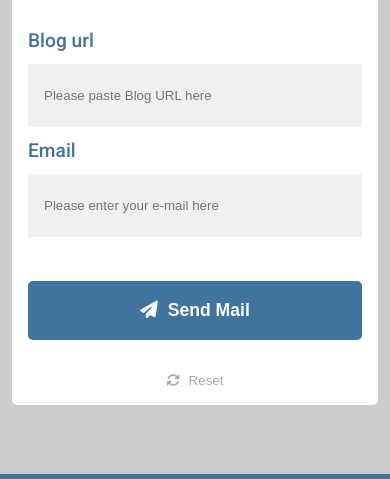
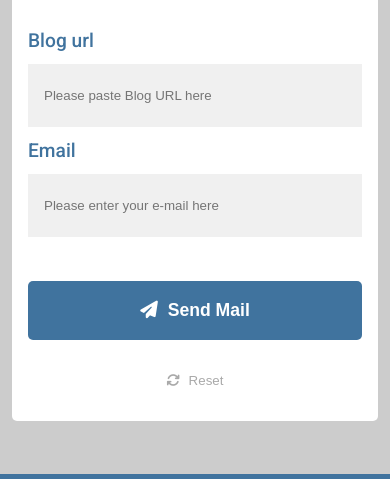
Before and after one commit to Saseekazmi/blog2pdf, a website: page index.html in a window 390 px wide. Shown: the part 282-761 px from the top of the page. Drawn offline with Linux system fonts and the light colour scheme; a web font is replaced by a local one.

Commit message:
Mobile layout changes

```diff
--- a/styles/blog2pdfhome.css
+++ b/styles/blog2pdfhome.css
@@ -187,7 +187,7 @@
 
 @media (max-width:420px) {
     #form-container {
-        padding: 1rem;
+        padding: 2rem 1rem;
         font-size: 0.9rem;
     }
 
```
